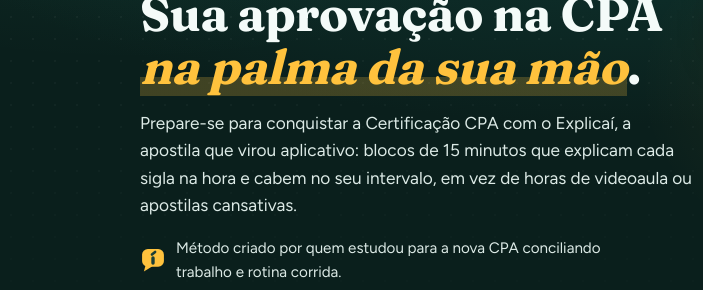
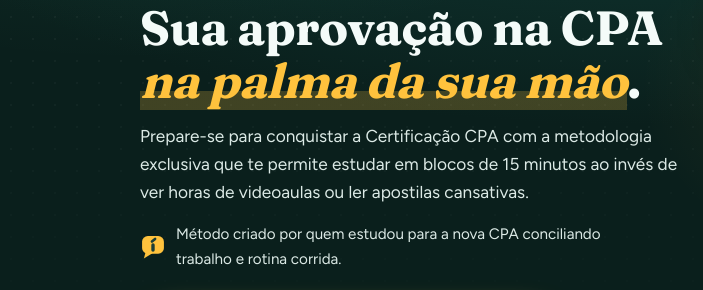
Before and after one commit to thelandinglab/thelandinglab, a plain HTML site: page cpa/index.html in a window 1280 px wide. Shown: the part 252-542 px from the top of the page, 0-703 px from the left. Drawn offline with Linux system fonts and the light colour scheme.

Commit message:
Update index.html

```diff
--- a/cpa/index.html
+++ b/cpa/index.html
@@ -579,7 +579,7 @@ height="0" width="0" style="display:none;visibility:hidden"></iframe></noscript>
       <div class="hero-txt">
         <p class="selo-topo"><span class="pulso" aria-hidden="true"></span>Nova Certificação CPA · ANBIMA</p>
         <h1>Sua aprovação na CPA <em>na palma da sua mão</em>.</h1>
-        <p class="sub">Prepare-se para conquistar a Certificação CPA com o Explicaí, a apostila que virou aplicativo: blocos de 15 minutos que explicam cada sigla na hora e cabem no seu intervalo, em vez de horas de videoaula ou apostilas cansativas.</p>
+        <p class="sub">Prepare-se para conquistar a Certificação CPA com a metodologia exclusiva que te permite estudar em blocos de 15 minutos ao invés de ver horas de videoaulas ou ler apostilas cansativas.</p>
         <p class="prova-topo"><svg viewBox="0 0 100 100" aria-hidden="true"><rect x="8" y="8" width="84" height="68" rx="22" fill="#FFC23D"/><path d="M22 68 L15 94 L48 74 Z" fill="#FFC23D"/><path d="M50 42 V62" stroke="#1B3E37" stroke-width="13" stroke-linecap="round" fill="none"/><path d="M46 29 L58 19" stroke="#1B3E37" stroke-width="10" stroke-linecap="round" fill="none"/></svg><span>Método criado por quem estudou para a nova CPA conciliando trabalho e rotina corrida.</span></p>
         <div class="cta" id="cta-topo">
           <a class="btn btn-bloco btn-comprar" data-checkout href="#oferta">Quero estudar no meu tempo</a>
```
